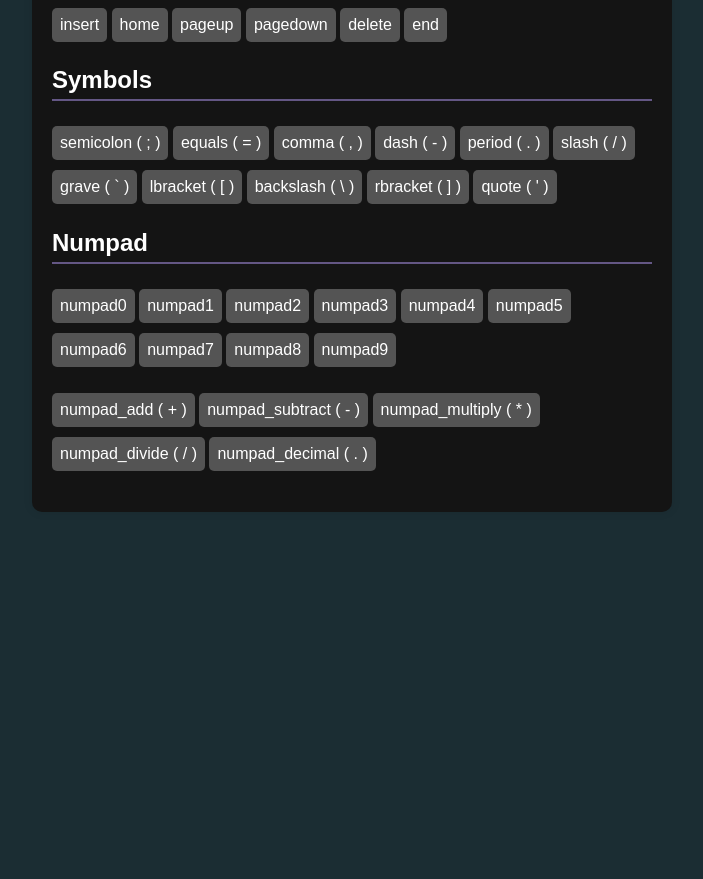
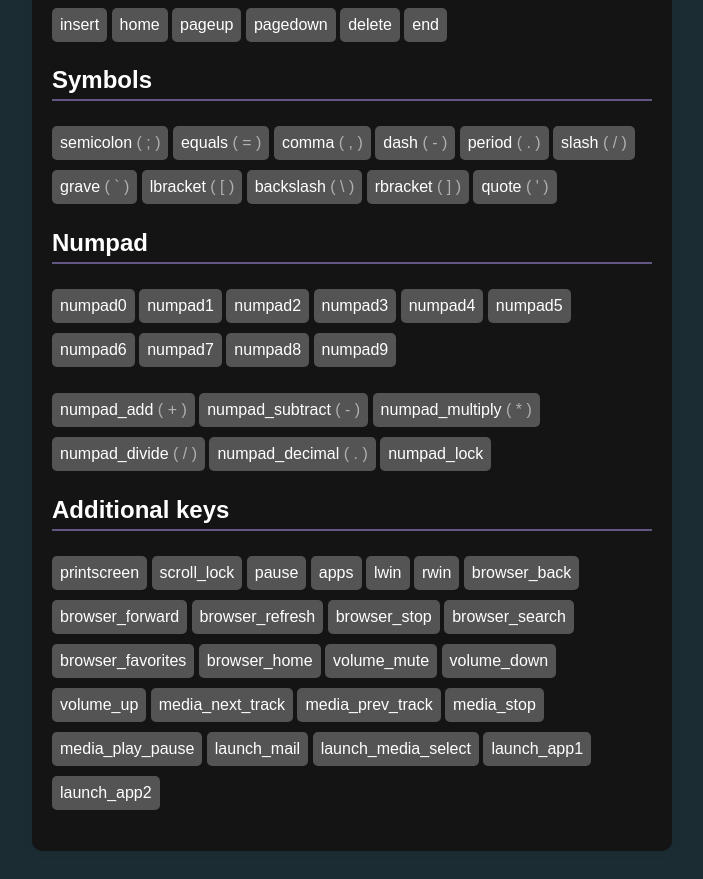
Before and after one commit to YakimV/CMC_page, a plain HTML site: page tips.html in a window 1280 px wide. Shown: the part 957-1836 px from the top of the page, without its empty margins (288-991 px from the left). Before the commit the page ends 1497 px from the top, so only its background shows below. Drawn offline with Linux system fonts and the light colour scheme.

Commit message:
Update tips.html

```diff
--- a/tips.html
+++ b/tips.html
@@ -1,5 +1,5 @@
 <!DOCTYPE html>
-<html lang="uk">
+<html lang="en">
 <head>
     <meta charset="UTF-8">
     <meta name="viewport" content="width=device-width, initial-scale=1.0">
@@ -40,6 +40,9 @@
             border-radius: 5px;
             display: inline-block;
         }
+        .explanation {
+            color: #b0b0b0;
+        }
     </style>
 </head>
 <body>
@@ -47,10 +50,13 @@
     <div class="container">
         <h2>Modifiers</h2>
         <ul>
-            <li>ctrl</li> <li>shift</li> <li>alt</li> <li>win</li>
+            <li>ctrl</li> <li>lctrl</li> <li>rctrl</li>
+            <li>shift</li> <li>lshift</li> <li>rshift</li>
+            <li>alt</li> <li>lalt</li> <li>ralt</li>
+            <li>win</li> <li>lwin</li> <li>rwin</li>
         </ul>
 
-        <h2>Літери</h2>
+        <h2>Letters</h2>
         <ul>
             <li>a</li> <li>b</li> <li>c</li> <li>d</li> <li>e</li> <li>f</li> <li>g</li>
             <li>h</li> <li>i</li> <li>j</li> <li>k</li> <li>l</li> <li>m</li> <li>n</li>
@@ -90,10 +96,17 @@
 
         <h2>Symbols</h2>
         <ul>
-            <li>semicolon ( ; )</li> <li>equals ( = )</li> <li>comma ( , )</li>
-            <li>dash ( - )</li> <li>period ( . )</li> <li>slash ( / )</li>
-            <li>grave ( ` )</li> <li>lbracket ( [ )</li> <li>backslash ( \ )</li>
-            <li>rbracket ( ] )</li> <li>quote ( ' )</li>
+            <li>semicolon <span class="explanation">( ; )</span></li>
+            <li>equals <span class="explanation">( = )</span></li>
+            <li>comma <span class="explanation">( , )</span></li>
+            <li>dash <span class="explanation">( - )</span></li>
+            <li>period <span class="explanation">( . )</span></li>
+            <li>slash <span class="explanation">( / )</span></li>
+            <li>grave <span class="explanation">( ` )</span></li>
+            <li>lbracket <span class="explanation">( [ )</span></li>
+            <li>backslash <span class="explanation">( \ )</span></li>
+            <li>rbracket <span class="explanation">( ] )</span></li>
+            <li>quote <span class="explanation">( ' )</span></li>
         </ul>
 
         <h2>Numpad</h2>
@@ -103,9 +116,25 @@
             <li>numpad8</li> <li>numpad9</li>
         </ul>
         <ul>
-            <li>numpad_add ( + )</li> <li>numpad_subtract ( - )</li>
-            <li>numpad_multiply ( * )</li> <li>numpad_divide ( / )</li>
-            <li>numpad_decimal ( . )</li>
+            <li>numpad_add <span class="explanation">( + )</span></li>
+            <li>numpad_subtract <span class="explanation">( - )</span></li>
+            <li>numpad_multiply <span class="explanation">( * )</span></li>
+            <li>numpad_divide <span class="explanation">( / )</span></li>
+            <li>numpad_decimal <span class="explanation">( . )</span></li>
+            <li>numpad_lock</li>
+        </ul>
+
+        <h2>Additional keys</h2>
+        <ul>
+            <li>printscreen</li> <li>scroll_lock</li> <li>pause</li>
+            <li>apps</li> <li>lwin</li> <li>rwin</li>
+            <li>browser_back</li> <li>browser_forward</li> <li>browser_refresh</li>
+            <li>browser_stop</li> <li>browser_search</li> <li>browser_favorites</li>
+            <li>browser_home</li> <li>volume_mute</li> <li>volume_down</li>
+            <li>volume_up</li> <li>media_next_track</li> <li>media_prev_track</li>
+            <li>media_stop</li> <li>media_play_pause</li>
+            <li>launch_mail</li> <li>launch_media_select</li>
+            <li>launch_app1</li> <li>launch_app2</li>
         </ul>
     </div>
 </body>
```
